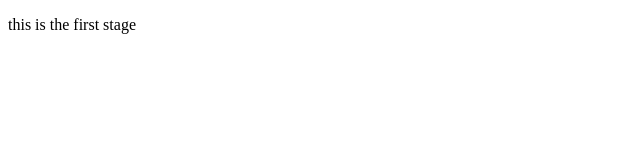
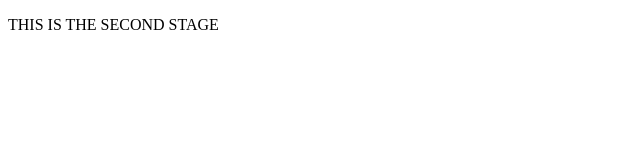
Before and after one commit to basicman42/public-repository, a plain HTML site: page index.html in a window 1280 px wide. Shown: the whole page, without its empty margins (0-640 px from the left). Drawn offline with Linux system fonts and the light colour scheme.

Commit message:
my second commit

```diff
--- a/index.html
+++ b/index.html
@@ -6,6 +6,6 @@
     <title>Document</title>
 </head>
 <body>
-    <p>this is the first stage</p>
+    <p>THIS IS THE SECOND STAGE</p>
 </body>
 </html>
```
